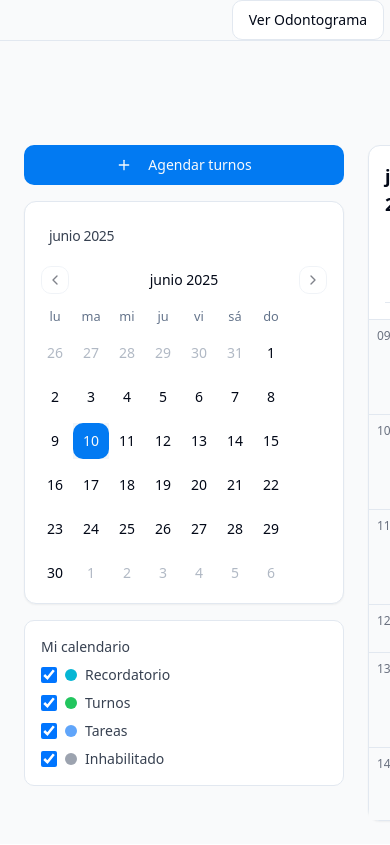
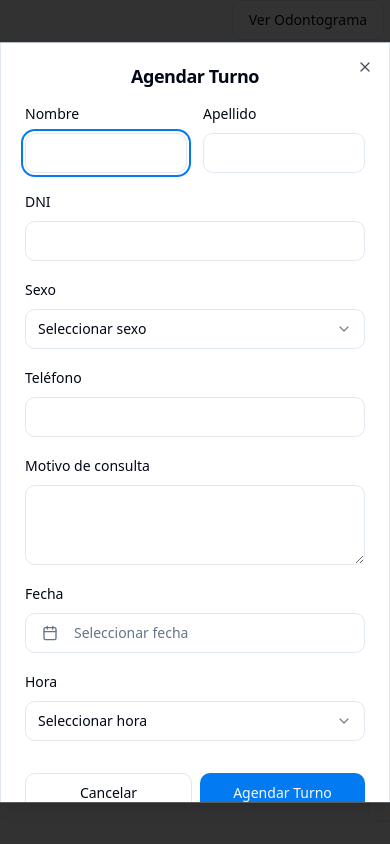
Before and after one commit to Leo-a-silva/Calendario-grid, a React (Vite) app: page / in a window 390 px wide. Both pictures are taken after a click on the button "Agendar turnos". Shown: the top 845 px of the page. Built offline with nearby package versions, Linux system fonts and the light colour scheme.

Commit message:
Add appointment modal
Add a modal for scheduling appointments with fields for name, last name, DNI, sex, phone, reason for consultation, date, and time.

```diff
--- /dev/null
+++ b/src/components/AppointmentModal.tsx
@@ -0,0 +1,178 @@
+import { useState } from "react";
+import { Dialog, DialogContent, DialogHeader, DialogTitle } from "@/components/ui/dialog";
+import { Button } from "@/components/ui/button";
+import { Input } from "@/components/ui/input";
+import { Label } from "@/components/ui/label";
+import { Select, SelectContent, SelectItem, SelectTrigger, SelectValue } from "@/components/ui/select";
+import { Textarea } from "@/components/ui/textarea";
+import { Calendar } from "@/components/ui/calendar";
+import { Popover, PopoverContent, PopoverTrigger } from "@/components/ui/popover";
+import { CalendarIcon } from "lucide-react";
+import { format } from "date-fns";
+import { es } from "date-fns/locale";
+import { cn } from "@/lib/utils";
+
+interface AppointmentModalProps {
+  open: boolean;
+  onOpenChange: (open: boolean) => void;
+}
+
+export function AppointmentModal({ open, onOpenChange }: AppointmentModalProps) {
+  const [formData, setFormData] = useState({
+    nombre: "",
+    apellido: "",
+    dni: "",
+    sexo: "",
+    telefono: "",
+    motivo: "",
+    fecha: undefined as Date | undefined,
+    hora: ""
+  });
+
+  const timeSlots = Array.from({ length: 12 }, (_, i) => {
+    const hour = i + 9;
+    return `${hour.toString().padStart(2, '0')}:00`;
+  });
+
+  const handleSubmit = (e: React.FormEvent) => {
+    e.preventDefault();
+    console.log("Datos del turno:", formData);
+    // Aquí se procesaría el formulario
+    onOpenChange(false);
+  };
+
+  const handleInputChange = (field: string, value: string) => {
+    setFormData(prev => ({ ...prev, [field]: value }));
+  };
+
+  return (
+    <Dialog open={open} onOpenChange={onOpenChange}>
+      <DialogContent className="max-w-md max-h-[90vh] overflow-y-auto">
+        <DialogHeader>
+          <DialogTitle>Agendar Turno</DialogTitle>
+        </DialogHeader>
+
+        <form onSubmit={handleSubmit} className="space-y-4">
+          <div className="grid grid-cols-2 gap-4">
+            <div className="space-y-2">
+              <Label htmlFor="nombre">Nombre</Label>
+              <Input
+                id="nombre"
+                value={formData.nombre}
+                onChange={(e) => handleInputChange("nombre", e.target.value)}
+                required
+              />
+            </div>
+
+            <div className="space-y-2">
+              <Label htmlFor="apellido">Apellido</Label>
+              <Input
+                id="apellido"
+                value={formData.apellido}
+                onChange={(e) => handleInputChange("apellido", e.target.value)}
+                required
+              />
+            </div>
+          </div>
+
+          <div className="space-y-2">
+            <Label htmlFor="dni">DNI</Label>
+            <Input
+              id="dni"
+              value={formData.dni}
+              onChange={(e) => handleInputChange("dni", e.target.value)}
+              required
+            />
+          </div>
+
+          <div className="space-y-2">
+            <Label>Sexo</Label>
+            <Select value={formData.sexo} onValueChange={(value) => handleInputChange("sexo", value)}>
+              <SelectTrigger>
+                <SelectValue placeholder="Seleccionar sexo" />
+              </SelectTrigger>
+              <SelectContent>
+                <SelectItem value="masculino">Masculino</SelectItem>
+                <SelectItem value="femenino">Femenino</SelectItem>
+                <SelectItem value="otro">Otro</SelectItem>
+              </SelectContent>
+            </Select>
+          </div>
+
+          <div className="space-y-2">
+            <Label htmlFor="telefono">Teléfono</Label>
+            <Input
+              id="telefono"
+              value={formData.telefono}
+              onChange={(e) => handleInputChange("telefono", e.target.value)}
+              required
+            />
+          </div>
+
+          <div className="space-y-2">
+            <Label htmlFor="motivo">Motivo de consulta</Label>
+            <Textarea
+              id="motivo"
+              value={formData.motivo}
+              onChange={(e) => handleInputChange("motivo", e.target.value)}
+              rows={3}
+              required
+            />
+          </div>
+
+          <div className="space-y-2">
+            <Label>Fecha</Label>
+            <Popover>
+              <PopoverTrigger asChild>
+                <Button
+                  variant="outline"
+                  className={cn(
+                    "w-full justify-start text-left font-normal",
+                    !formData.fecha && "text-muted-foreground"
+                  )}
+                >
+                  <CalendarIcon className="mr-2 h-4 w-4" />
+                  {formData.fecha ? format(formData.fecha, "PPP", { locale: es }) : "Seleccionar fecha"}
+                </Button>
+              </PopoverTrigger>
+              <PopoverContent className="w-auto p-0" align="start">
+                <Calendar
+                  mode="single"
+                  selected={formData.fecha}
+                  onSelect={(date) => setFormData(prev => ({ ...prev, fecha: date }))}
+                  initialFocus
+                  className="pointer-events-auto"
+                />
+              </PopoverContent>
+            </Popover>
+          </div>
+
+          <div className="space-y-2">
+            <Label>Hora</Label>
+            <Select value={formData.hora} onValueChange={(value) => handleInputChange("hora", value)}>
+              <SelectTrigger>
+                <SelectValue placeholder="Seleccionar hora" />
+              </SelectTrigger>
+              <SelectContent>
+                {timeSlots.map((time) => (
+                  <SelectItem key={time} value={time}>
+                    {time}
+                  </SelectItem>
+                ))}
+              </SelectContent>
+            </Select>
+          </div>
+
+          <div className="flex gap-2 pt-4">
+            <Button type="button" variant="outline" onClick={() => onOpenChange(false)} className="flex-1">
+              Cancelar
+            </Button>
+            <Button type="submit" className="flex-1">
+              Agendar Turno
+            </Button>
+          </div>
+        </form>
+      </DialogContent>
+    </Dialog>
+  );
+}
--- a/src/pages/Index.tsx
+++ b/src/pages/Index.tsx
@@ -2,12 +2,14 @@
 import { useState } from "react";
 import { MiniCalendar } from "@/components/MiniCalendar";
 import { WeeklyCalendar } from "@/components/WeeklyCalendar";
+import { AppointmentModal } from "@/components/AppointmentModal";
 import { Button } from "@/components/ui/button";
 import { Plus } from "lucide-react";
 import { Link } from "react-router-dom";
 
 const Index = () => {
   const [selectedDate, setSelectedDate] = useState(new Date());
+  const [appointmentModalOpen, setAppointmentModalOpen] = useState(false);
 
   return (
     <div className="h-screen flex">
@@ -24,7 +26,7 @@ const Index = () => {
 
         <div className="flex-1 flex gap-6 p-6 mx-0 my-[80px]">
           <div className="flex flex-col gap-4">
-            <Button className="w-full">
+            <Button className="w-full" onClick={() => setAppointmentModalOpen(true)}>
               <Plus className="w-4 h-4 mr-2" />
               Agendar turnos
             </Button>
@@ -35,6 +37,11 @@ const Index = () => {
           <WeeklyCalendar selectedDate={selectedDate} onDateChange={setSelectedDate} />
         </div>
       </div>
+
+      <AppointmentModal
+        open={appointmentModalOpen}
+        onOpenChange={setAppointmentModalOpen}
+      />
     </div>
   );
 };
```
